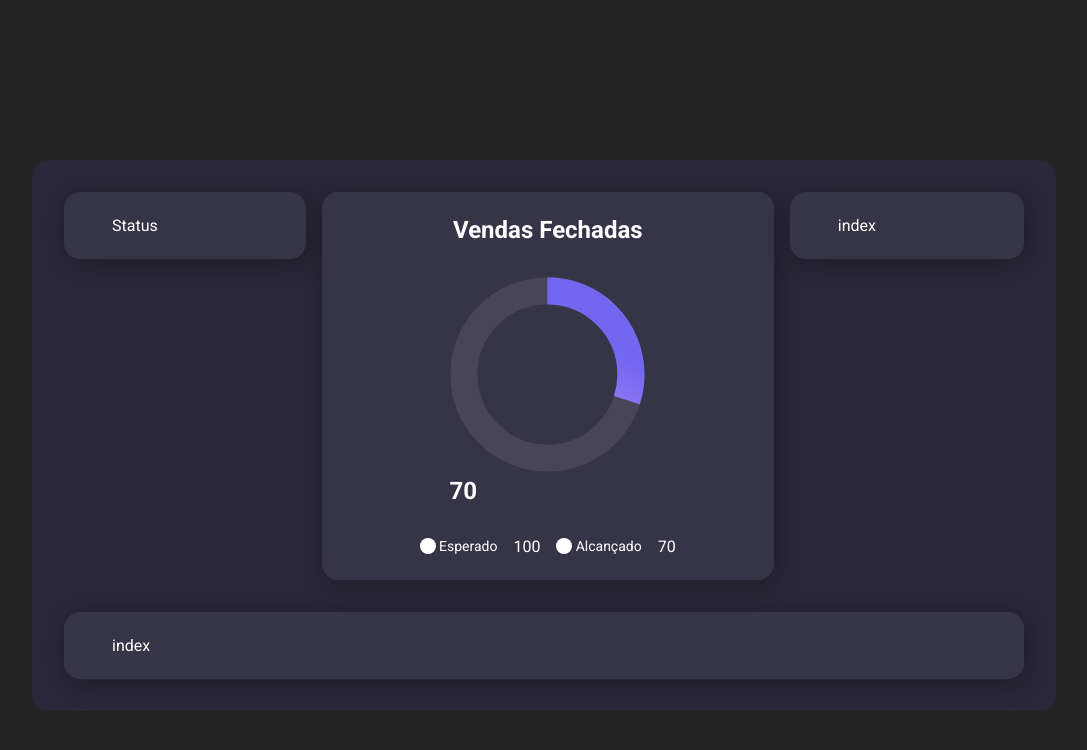
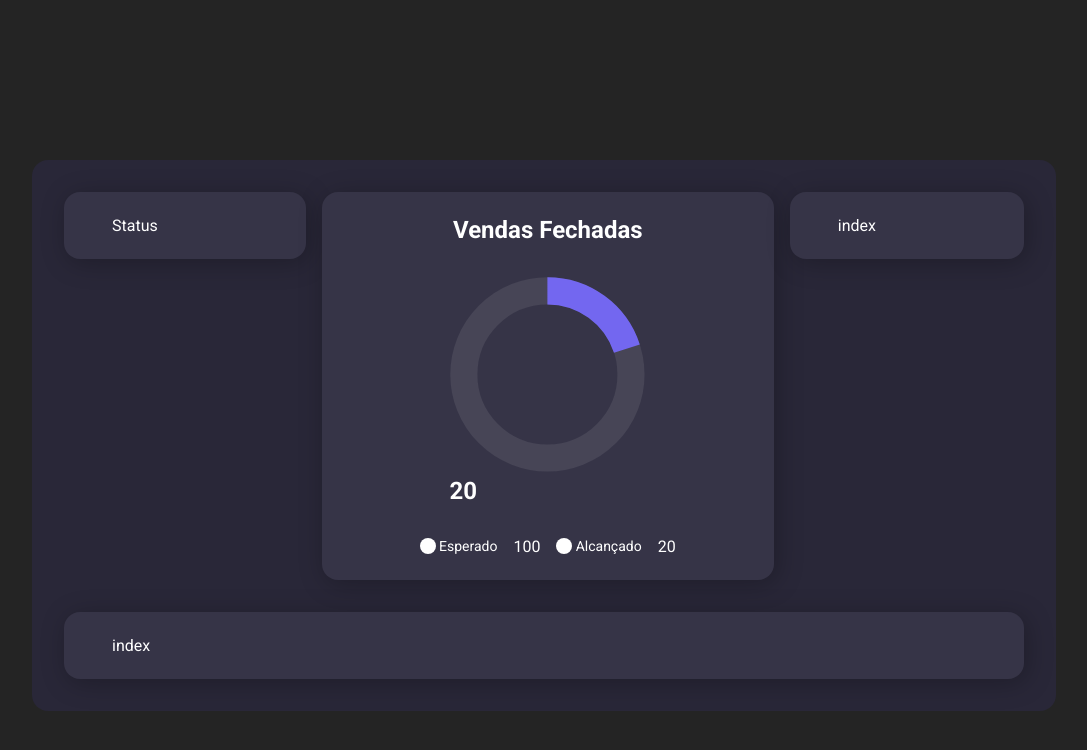
Before and after one commit to aldineifranco/horaCodar_Dashboard, a React (Vite) app: page / in a window 1280 px wide. Shown: the top 750 px of the page, without its empty margins (96-1183 px from the left). Built offline with nearby package versions, Linux system fonts and the light colour scheme.

Commit message:
passando valorAlcancado e valorEsperado via props para PieChart

```diff
--- a/src/components/Chart/PieChart/index.tsx
+++ b/src/components/Chart/PieChart/index.tsx
@@ -1,19 +1,16 @@
 import { Chart, Container, Legend } from './styles'
-
-interface PieChartProps {
-  children?: React.ReactNode;
-  ValorAlcancado?: number;
-  ValorEsperado?: number;
-}
+import { PieChartProps } from '../../../interfaces/PieChartProps'
 
 
-export function PieChart({ ValorAlcancado, ValorEsperado }: PieChartProps) {
+export function PieChart({ valorAlcancado, valorEsperado }: PieChartProps) {
+
+
   return (
     <Container>
 
       <h2>Vendas Fechadas</h2>
 
-      <Chart>
+      <Chart valorAlcancado={valorAlcancado} valorEsperado={valorEsperado}>
         <div>
           <svg viewBox='0 0 232 232'>
             <circle
@@ -22,6 +19,7 @@ export function PieChart({ ValorAlcancado, ValorEsperado }: PieChartProps) {
               r="98.5"
               stroke="#D9D9D9"
               opacity="0.1"
+
             />
 
             <circle
@@ -29,6 +27,7 @@ export function PieChart({ ValorAlcancado, ValorEsperado }: PieChartProps) {
               cy="50%"
               r="98.5"
               stroke='url(#paint0)'
+
             />
 
             <defs>
@@ -47,7 +46,7 @@ export function PieChart({ ValorAlcancado, ValorEsperado }: PieChartProps) {
         </div>
 
         <div>
-          <h2>{ValorAlcancado}</h2>
+          <h2>{valorAlcancado}</h2>
         </div>
 
       </Chart>
@@ -59,7 +58,7 @@ export function PieChart({ ValorAlcancado, ValorEsperado }: PieChartProps) {
             <p>Esperado</p>
           </div>
 
-          <p>100</p>
+          <p>{valorEsperado}</p>
         </div>
 
         <div>
@@ -68,7 +67,7 @@ export function PieChart({ ValorAlcancado, ValorEsperado }: PieChartProps) {
             <p>Alcançado</p>
           </div>
 
-          <p>70</p>
+          <p>{valorAlcancado}</p>
         </div>
       </Legend>
 
--- a/src/components/Chart/PieChart/styles.ts
+++ b/src/components/Chart/PieChart/styles.ts
@@ -1,10 +1,6 @@
 import styled from "styled-components";
+import { PieChartProps } from "../../../interfaces/PieChartProps";
 
-interface PieChartProps {
-  children?: React.ReactNode;
-  ValorAlcancado?: number;
-  ValorEsperado?: number;
-}
 
 export const Container = styled.div`
   display: flex;
@@ -39,12 +35,14 @@ export const Chart = styled.div<PieChartProps>`
     //calculo do stroke-dashoffset e stroke-dasharray para o svg é: PI(3,14) * width (197) = 618,58
 
     > circle:nth-child(1) {
-      stroke-dashoffset: 0;
+      stroke-dashoffset: calc(
+        618 - (618 * ${({ valorEsperado }) => valorEsperado }) / 100
+      );;
     }
 
     > circle:nth-child(2) {
       stroke-dashoffset: calc(
-        618 - (618 * 30) / 100
+        618 - (618 * ${({ valorAlcancado }) => valorAlcancado }) / 100
       );
     }
   }
--- /dev/null
+++ b/src/interfaces/PieChartProps.ts
@@ -0,0 +1,4 @@
+export interface PieChartProps {
+  valorAlcancado?: number;
+  valorEsperado?: number;
+}
--- a/src/pages/Dashboard/index.tsx
+++ b/src/pages/Dashboard/index.tsx
@@ -1,6 +1,5 @@
 import { Container, Content } from './styles';
 import { Card } from '../../components/Card';
-import { LineChart } from '../../components/Chart/LineChart';
 import { PieChart } from '../../components/Chart/PieChart';
 
 export function Dashboard() {
@@ -12,7 +11,7 @@ export function Dashboard() {
         </Card>
 
         <Card>
-          <PieChart ValorAlcancado={70} />
+          <PieChart valorAlcancado={20} valorEsperado={100} />
         </Card>
 
         <Card>index</Card>
```
